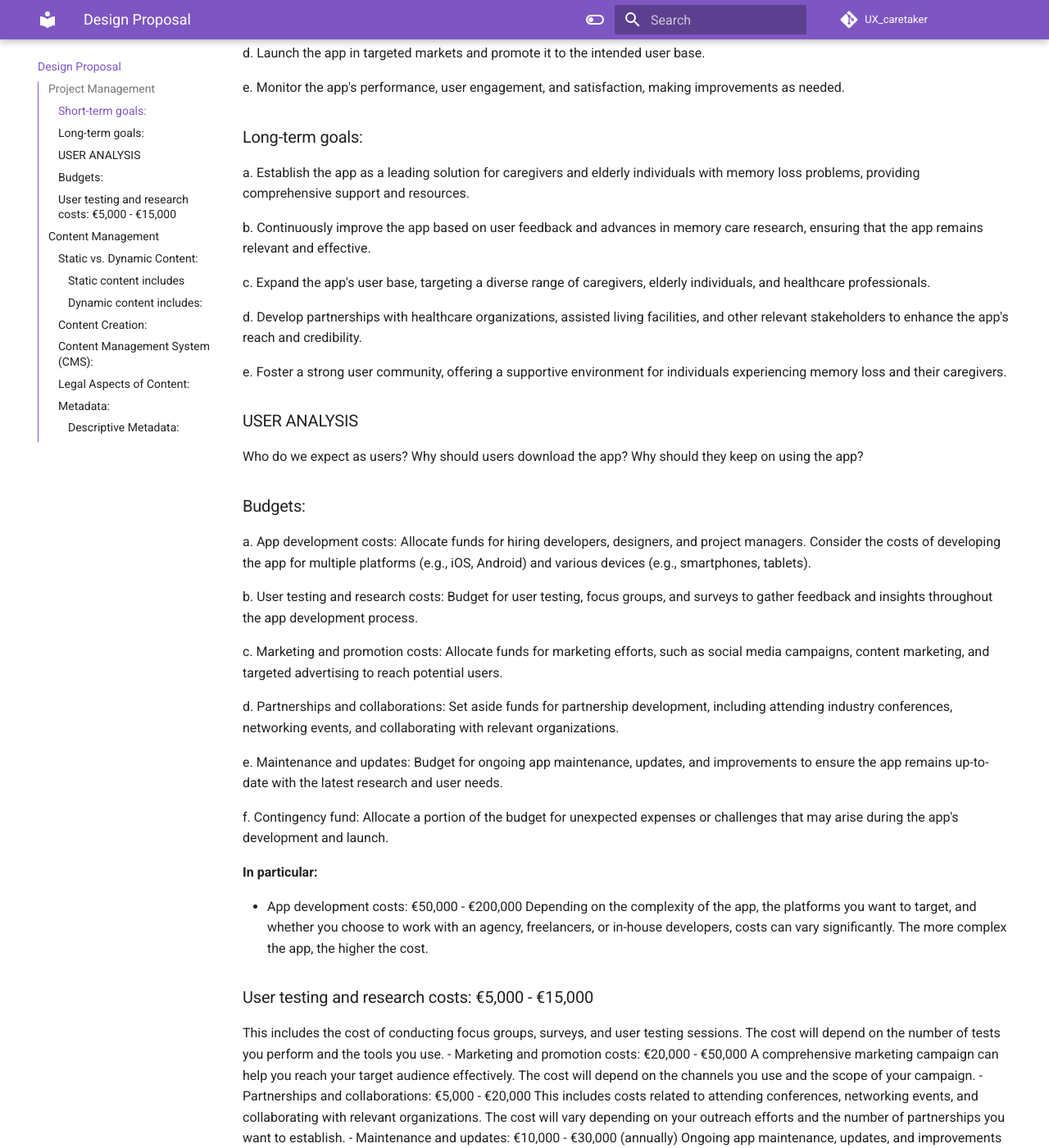
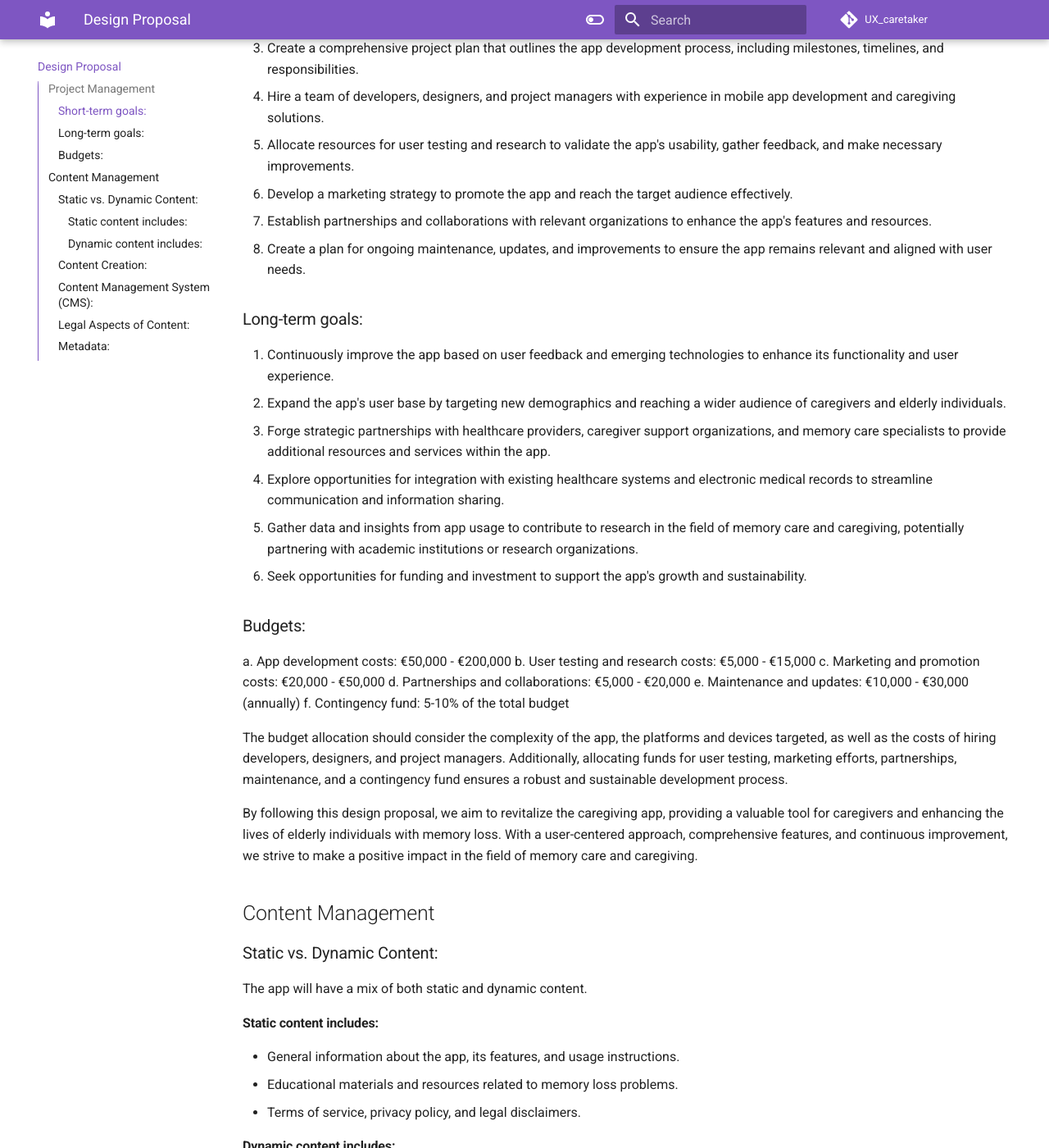
Before and after one commit to teragramgius/GherryPlus, an MkDocs documentation site: the page built from docs/designproposal.md, in a window 1280 px wide and 1400 px high, scrolled down 397 px. Shown: the whole window at 82% size. Built offline with MkDocs 1.6.1 and Material for MkDocs 9.7.7, drawn with Linux system fonts in a browser that asks for light colours; comment, search, counter and statistics services are not loaded; the version menu is left out; some of the changed text lies outside the part shown.

Commit message:
Update designproposal.md

```diff
--- a/docs/designproposal.md
+++ b/docs/designproposal.md
@@ -1,64 +1,36 @@
-# Design proposal
+# Design Proposal
 
 ## Project Management
 
 ### Short-term goals:
-
-a. Finalize the app design, incorporating user feedback and insights from the feasibility study.
-
-b. Develop a minimum viable product (MVP) to test the app's core functionalities and features.
-
-c. Conduct user testing and gather feedback to refine and optimize the app.
-
-d. Launch the app in targeted markets and promote it to the intended user base.
-
-e. Monitor the app's performance, user engagement, and satisfaction, making improvements as needed.
+1. Develop a user-friendly caregiving app focused on remembering through images and maps for elderly individuals with memory loss and providing support for caregivers through Giada AI.
+2. Conduct user research to gather insights on the needs and preferences of caregivers and elderly individuals, ensuring the app's design aligns with their requirements.
+3. Create a comprehensive project plan that outlines the app development process, including milestones, timelines, and responsibilities.
+4. Hire a team of developers, designers, and project managers with experience in mobile app development and caregiving solutions.
+5. Allocate resources for user testing and research to validate the app's usability, gather feedback, and make necessary improvements.
+6. Develop a marketing strategy to promote the app and reach the target audience effectively.
+7. Establish partnerships and collaborations with relevant organizations to enhance the app's features and resources.
+8. Create a plan for ongoing maintenance, updates, and improvements to ensure the app remains relevant and aligned with user needs.
 
 ### Long-term goals:
-
-a. Establish the app as a leading solution for caregivers and elderly individuals with memory loss problems, providing comprehensive support and resources.
-
-b. Continuously improve the app based on user feedback and advances in memory care research, ensuring that the app remains relevant and effective.
-
-c. Expand the app's user base, targeting a diverse range of caregivers, elderly individuals, and healthcare professionals.
-
-d. Develop partnerships with healthcare organizations, assisted living facilities, and other relevant stakeholders to enhance the app's reach and credibility.
-
-e. Foster a strong user community, offering a supportive environment for individuals experiencing memory loss and their caregivers.
-
-### USER ANALYSIS
-Who do we expect as users?
-Why should users download the app?
-Why should they keep on using the app?
+1. Continuously improve the app based on user feedback and emerging technologies to enhance its functionality and user experience.
+2. Expand the app's user base by targeting new demographics and reaching a wider audience of caregivers and elderly individuals.
+3. Forge strategic partnerships with healthcare providers, caregiver support organizations, and memory care specialists to provide additional resources and services within the app.
+4. Explore opportunities for integration with existing healthcare systems and electronic medical records to streamline communication and information sharing.
+5. Gather data and insights from app usage to contribute to research in the field of memory care and caregiving, potentially partnering with academic institutions or research organizations.
+6. Seek opportunities for funding and investment to support the app's growth and sustainability.
 
 ### Budgets:
+a. App development costs: €50,000 - €200,000
+b. User testing and research costs: €5,000 - €15,000
+c. Marketing and promotion costs: €20,000 - €50,000
+d. Partnerships and collaborations: €5,000 - €20,000
+e. Maintenance and updates: €10,000 - €30,000 (annually)
+f. Contingency fund: 5-10% of the total budget
 
-a. App development costs: Allocate funds for hiring developers, designers, and project managers. Consider the costs of developing the app for multiple platforms (e.g., iOS, Android) and various devices (e.g., smartphones, tablets).
+The budget allocation should consider the complexity of the app, the platforms and devices targeted, as well as the costs of hiring developers, designers, and project managers. Additionally, allocating funds for user testing, marketing efforts, partnerships, maintenance, and a contingency fund ensures a robust and sustainable development process.
 
-b. User testing and research costs: Budget for user testing, focus groups, and surveys to gather feedback and insights throughout the app development process.
-
-c. Marketing and promotion costs: Allocate funds for marketing efforts, such as social media campaigns, content marketing, and targeted advertising to reach potential users.
-
-d. Partnerships and collaborations: Set aside funds for partnership development, including attending industry conferences, networking events, and collaborating with relevant organizations.
-
-e. Maintenance and updates: Budget for ongoing app maintenance, updates, and improvements to ensure the app remains up-to-date with the latest research and user needs.
-
-f. Contingency fund: Allocate a portion of the budget for unexpected expenses or challenges that may arise during the app's development and launch.
-
-**In particular:**
-
-- App development costs: €50,000 - €200,000
-Depending on the complexity of the app, the platforms you want to target, and whether you choose to work with an agency, freelancers, or in-house developers, costs can vary significantly. The more complex the app, the higher the cost.
-### User testing and research costs: €5,000 - €15,000
-This includes the cost of conducting focus groups, surveys, and user testing sessions. The cost will depend on the number of tests you perform and the tools you use.
-- Marketing and promotion costs: €20,000 - €50,000
-A comprehensive marketing campaign can help you reach your target audience effectively. The cost will depend on the channels you use and the scope of your campaign.
-- Partnerships and collaborations: €5,000 - €20,000
-This includes costs related to attending conferences, networking events, and collaborating with relevant organizations. The cost will vary depending on your outreach efforts and the number of partnerships you want to establish.
-- Maintenance and updates: €10,000 - €30,000 (annually)
-Ongoing app maintenance, updates, and improvements are essential for maintaining user satisfaction and ensuring the app stays up-to-date with the latest research and user needs.
-- Contingency fund: 5-10% of the total budget
-It's wise to allocate a portion of the budget for unexpected expenses or challenges that may arise during the app's development and launch.
+By following this design proposal, we aim to revitalize the caregiving app, providing a valuable tool for caregivers and enhancing the lives of elderly individuals with memory loss. With a user-centered approach, comprehensive features, and continuous improvement, we strive to make a positive impact in the field of memory care and caregiving.
 
 
 ## Content Management
@@ -66,56 +38,53 @@ It's wise to allocate a portion of the budget for unexpected expenses or challen
 ### Static vs. Dynamic Content:
 The app will have a mix of both static and dynamic content.
 
-#### Static content includes
-- General information about the app, its features, and usage instructions
-- Educational materials and resources related to memory loss problems
-- Terms of service, privacy policy, and legal disclaimers
-
+#### Static content includes:
+- General information about the app, its features, and usage instructions.
+- Educational materials and resources related to memory loss problems.
+- Terms of service, privacy policy, and legal disclaimers.
 
 #### Dynamic content includes:
-- User-generated content, such as posts or comments in support groups or forums
-- Personalized content based on user profiles and preferences, like customized cognitive exercises or tailored recommendations
-- Regular updates on the latest research, news, and best practices in memory care
-
+- User-generated content, such as posts or comments in support groups or forums.
+- Personalized content based on user profiles and preferences, like customized cognitive exercises or tailored recommendations.
+- Regular updates on the latest research, news, and best practices in memory care.
 
 ### Content Creation:
 Content will be created by various contributors, including:
-- ***App developers and designers***: Responsible for creating static content, such as app information, user interface elements, and basic instructions
-- ***Subject matter experts:*** Healthcare professionals or memory care specialists who create educational materials, resources, and expert advice
-- ***App users:*** Contribute dynamic content by participating in support groups, forums, and sharing their experiences and insights
-
+- **App developers and designers:** Responsible for creating static content, such as app information, user interface elements, and basic instructions.
+- **Subject matter experts:** Healthcare professionals or memory care specialists who create educational materials, resources, and expert advice.
+- **App users:** Contribute dynamic content by participating in support groups, forums, and sharing their experiences and insights.
 
 ### Content Management System (CMS):
 A content management system will be necessary to manage and organize the app's content efficiently. The CMS will allow authorized team members to create, edit, and publish content, ensuring that the app stays up-to-date and relevant. Additionally, the CMS will help in managing user-generated content, including moderation tools to maintain a safe and supportive environment for users.
 
 ### Legal Aspects of Content:
 It is crucial to consider the legal aspects of content, including:
-- ***Copyright:*** Ensure that all content used in the app, such as text, images, videos, or audio, is either original or used with proper permissions and licenses. Provide proper attribution to original sources when necessary.
-- ***Privacy policy:*** Clearly outline how user data is collected, stored, and used, ensuring compliance with data protection regulations (e.g., GDPR).
-- ***Terms of service:*** Define the terms and conditions for using the app, including acceptable use policies, user-generated content guidelines, and disclaimers.
-- ***Accessibility:*** Ensure that the app and its content meet accessibility standards, providing an inclusive experience for all users.
-
-
-
+- **Copyright:** Ensure that all content used in the app, such as text, images, videos, or audio, is either original or used with proper permissions and licenses. Provide proper attribution to original sources when necessary.
+- **Privacy policy:** Clearly outline how user data is collected, stored, and used, ensuring compliance with data protection regulations (e.g., GDPR).
+- **Terms of service:** Define the terms and conditions for using the app, including acceptable use policies, user-generated content guidelines, and disclaimers.
+- **Accessibility:** Ensure that the app and its content meet accessibility standards, providing an inclusive experience for all users.
 
 ### Metadata:
-
 Metadata is essential for organizing and structuring the application to ensure a seamless user experience. In the context of your app, there are two primary types of metadata to consider: structural metadata and descriptive metadata.
 
 **Structural Metadata:**
 Structural metadata refers to information about the organization and structure of the app, such as hierarchy, document position, relationships between content elements, and navigation.
 The structural metadata will include:
 
-1. Hierarchy: A top-level structure that organizes the app's content and features into categories and subcategories. For example, main sections like Medication Management, Cognitive Exercises, Social Connection, and Resources.
-2. Document position: The location of specific content elements within the app, such as articles, videos, or cognitive exercises.
-3. Relationships between content elements: This includes linking related content, such as connecting a specific cognitive exercise to relevant educational materials or resources.
-4. Navigation: A consistent navigation system that allows users to move between sections and content elements with ease. This may include menus, breadcrumbs, or other navigation aids.
+1. **Hierarchy:** A top-level structure that organizes the app's content and features into categories and subcategories. For example, main sections like Memory Exercises, Image Recognition, Caregiver Support, and Resources.
+2. **Document position:** The location of specific content elements within the app, such as articles, videos, or cognitive exercises.
+3. **Relationships between content elements:** This includes linking related content, such as connecting a specific cognitive exercise to relevant educational materials or resources.
+4. **Navigation:** A consistent navigation system that allows users to move between sections and content elements with ease. This may include menus, breadcrumbs, or other navigation aids.
 
-#### Descriptive Metadata:
+**Descriptive Metadata:**
 Descriptive metadata refers to information about the content itself, such as titles, descriptions, tags, or categories. Descriptive metadata helps users find and understand the content they are looking for and supports search functionality within the app.
 For your app, the descriptive metadata could include:
 
-1. Titles: Clear and informative titles for each content element, such as articles, videos, or cognitive exercises.
-2. Descriptions: Brief descriptions that provide an overview of the content and its purpose.
-3. Tags or keywords: Relevant tags or keywords associated with each content element to support search functionality and content discovery.
-4. Categories: Assigning content elements to appropriate categories based on their subject matter or purpose, which also helps with structuring the app
+1. **Titles:** Clear and informative titles for each content element, such as articles, videos, or cognitive exercises.
+2. **Descriptions:** Brief descriptions that provide an overview of the content and its purpose.
+3. **Tags or keywords:** Relevant tags or keywords associated
+
+with each content element to support search functionality and content discovery.
+4. **Categories:** Assigning content elements to appropriate categories based on their subject matter or purpose, which also helps with structuring the app and improving navigation.
+
+By implementing a robust content management system, ensuring legal compliance, and utilizing effective metadata, the app can efficiently organize, create, and deliver content to enhance the user experience and provide valuable support for caregivers and individuals with memory loss problems.
```
